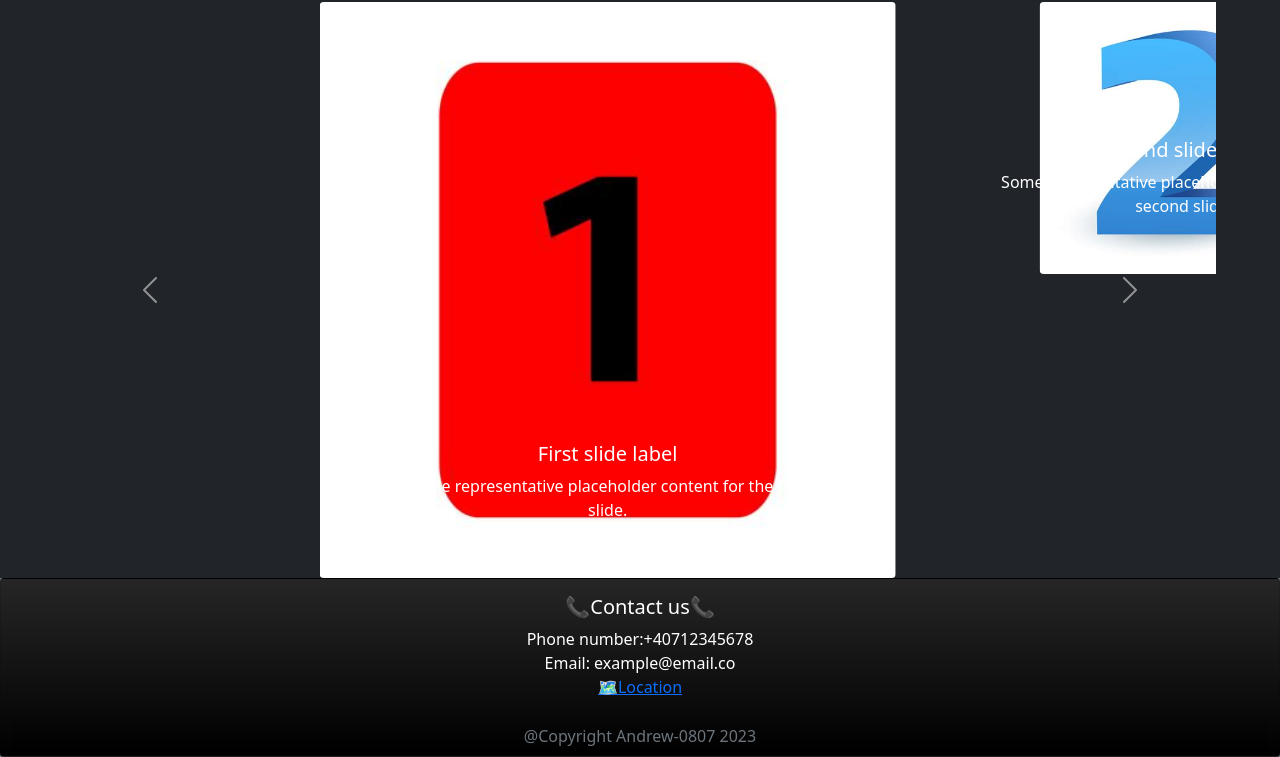
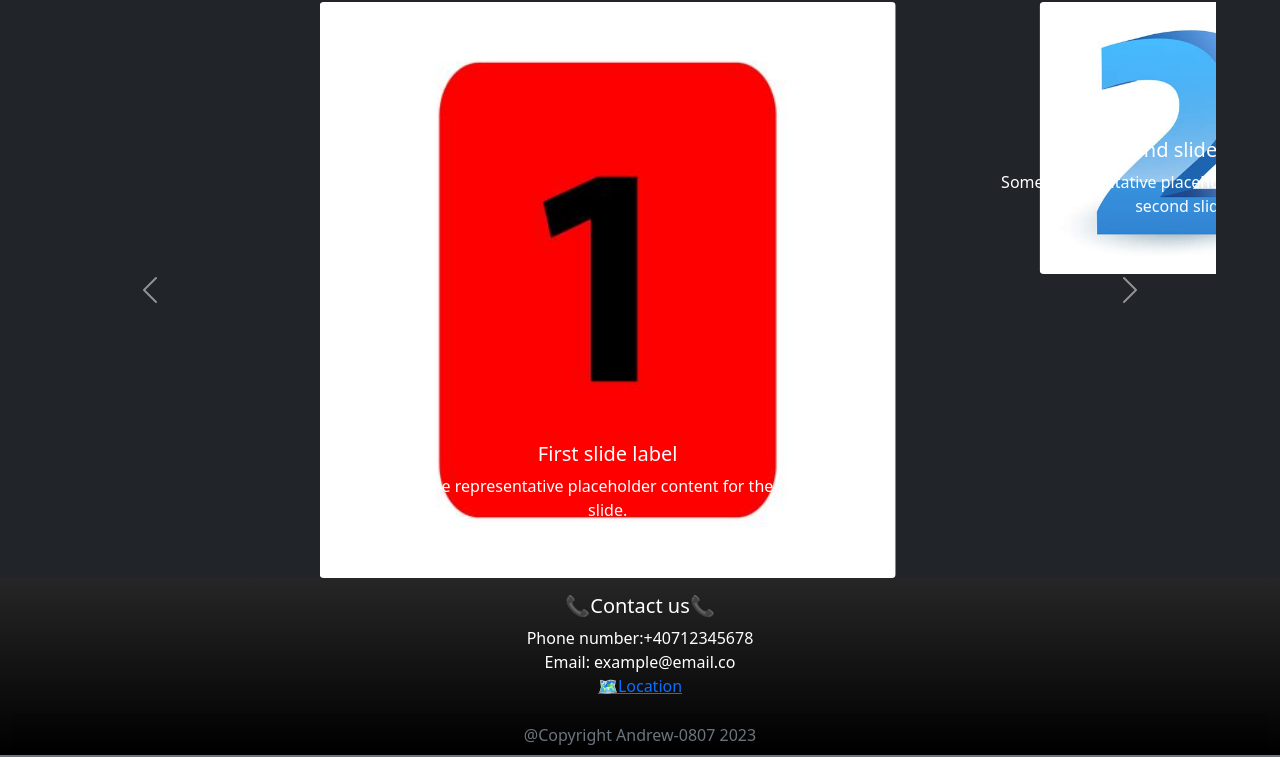
Before and after one commit to Andrew-0807/Code, a plain HTML site: page index.html in a window 1280 px wide. Shown: the part 110-867 px from the top of the page. Drawn offline with nearby package versions, Linux system fonts and the light colour scheme.

```diff
--- a/index.html
+++ b/index.html
@@ -74,7 +74,7 @@
                 </button>
               </div>
         </div>
-        <div class="container-fluid card text-center bg-gradient bg-black" >
+        <div class="container-fluid text-center bg-gradient bg-black" >
 
           <div class="card-body ">
             <h5 class="card-title">📞Contact us📞</h5>
```
